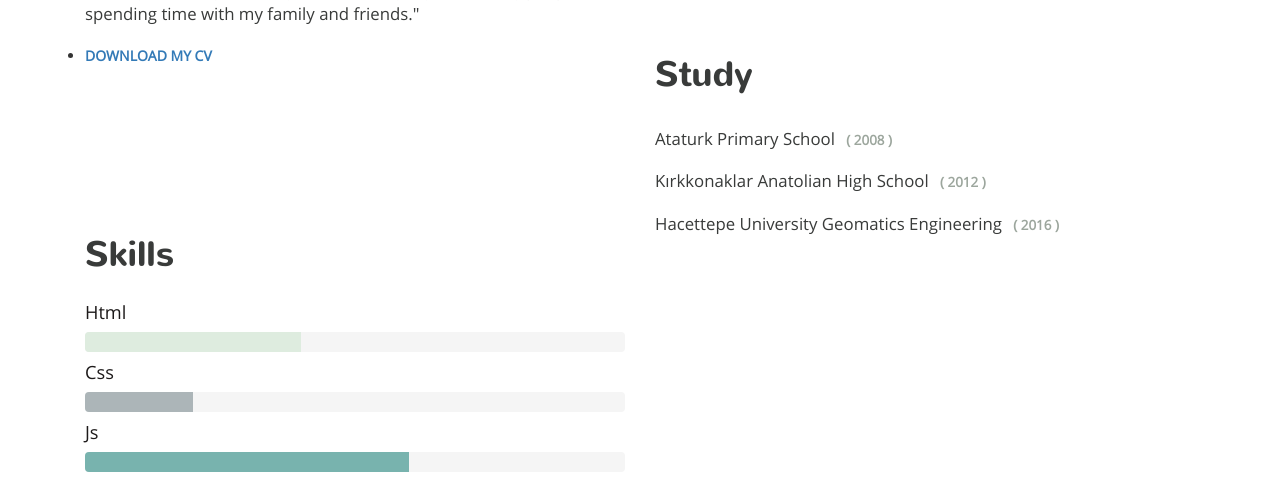
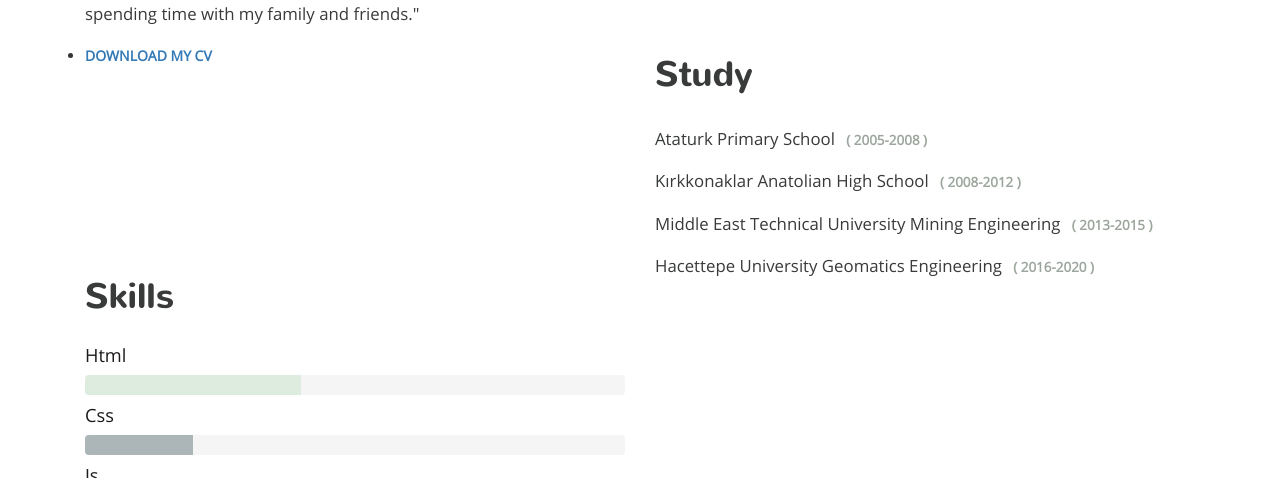
Before and after one commit to nazlicanguner/nazlicanguner.github.io, a plain HTML site: page index.html in a window 1280 px wide. Shown: the part 737-1215 px from the top of the page. Drawn offline with Linux system fonts and the light colour scheme.

Commit message:
Update index.html
v.0.6

```diff
--- a/index.html
+++ b/index.html
@@ -75,9 +75,10 @@ Smartphone Compatible web template, free webdesigns for Nokia, Samsung, LG, Sony
 				<div class="col-md-6 study-grid">
 					<h3>study<span></span></h3>
 					<div class="study1">
-						<p>Ataturk Primary School <label>( 2008 )</label></p>
-						<p>Kırkkonaklar Anatolian High School <label>( 2012 )</label></p>
-						<p>Hacettepe University Geomatics Engineering <label>( 2016 )</label></p>
+						<p>Ataturk Primary School <label>( 2005-2008 )</label></p>
+						<p>Kırkkonaklar Anatolian High School <label>( 2008-2012 )</label></p>
+						<p>Middle East Technical University Mining Engineering <label>( 2013-2015 )</label></p>
+						<p>Hacettepe University Geomatics Engineering <label>( 2016-2020 )</label></p>
 					</div>
 				</div>
 				<div class="col-md-6 study-grid">
```
